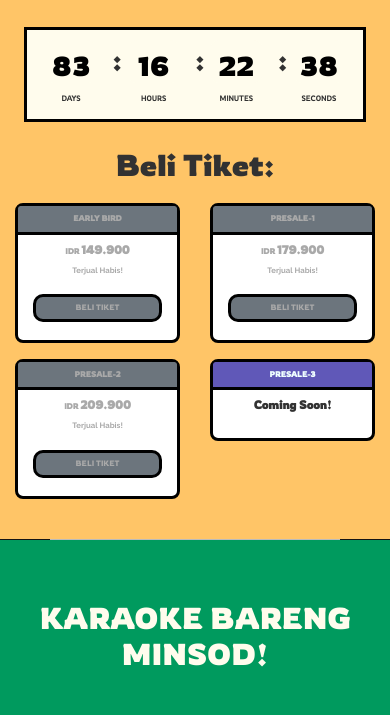
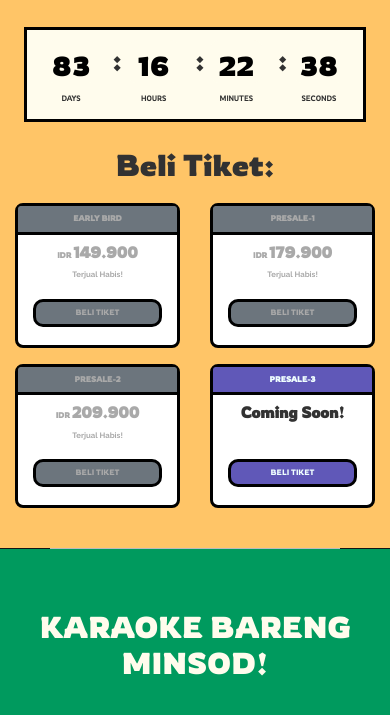
Before and after one commit to kemem69/sodfestival, a plain HTML site: page index.html in a window 390 px wide. Shown: the part 1131-1846 px from the top of the page. Drawn offline with Linux system fonts and the light colour scheme.

Commit message:
feedback

```diff
--- a/css/style.css
+++ b/css/style.css
@@ -1640,7 +1640,7 @@ hr.solid {
   }
 
   .ticket-card h5 {
-    font-size: 3vw !important;
+    font-size: 4vw !important;
   }
 
   .ticket-card h6 {
@@ -1861,7 +1861,6 @@ hr.solid {
 }
 
 #about .card-body {
-  max-height: 30vh;
   margin-bottom: 10px;
 }
 
--- a/index.html
+++ b/index.html
@@ -191,10 +191,9 @@
                   <h4 style="color: azure;">PRESALE-3</h4>
                 </div>
                 <div class="card-body p-2" style="max-height: 50vh; margin-bottom: 10px;">
-                  <!-- <h5><span class="idr">IDR </span>249.900</h5>
-                  <p class="ticket-available">Coming Soon!</p>
-                  <button class="beli-tiket">BELI TIKET</button> -->
                   <h5>Coming Soon!</h5>
+                  <p class="ticket-available" style="color: white;">x</p>
+                  <button class="beli-tiket">BELI TIKET</button>
                 </div>
               </div>
             </div>
```
